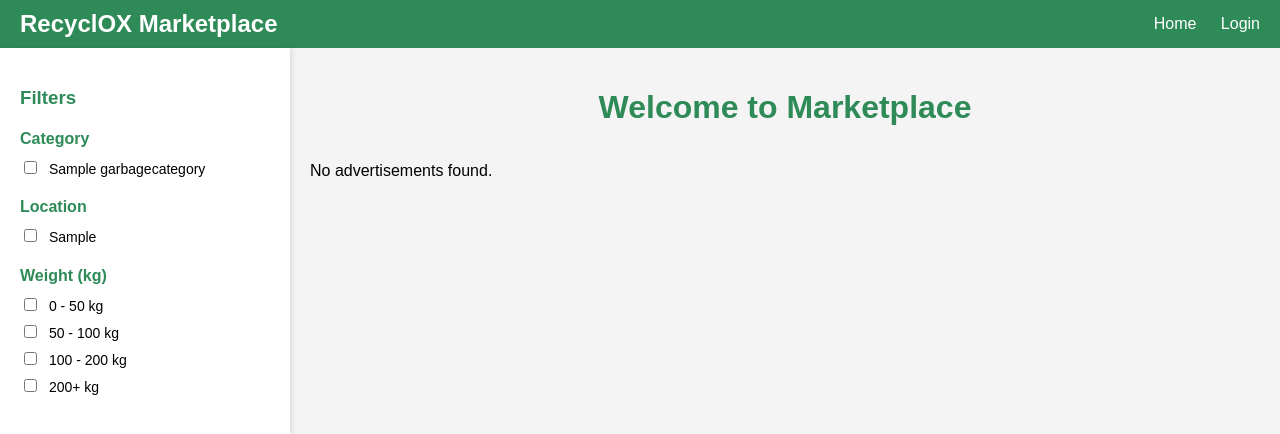
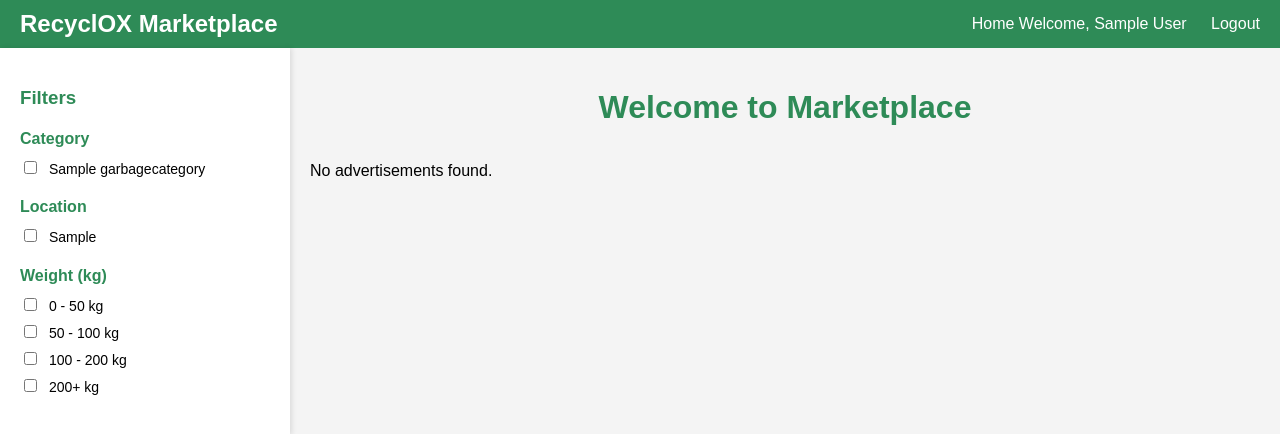
Before and after one commit to DinukaPrasad/recyclOX, a PHP site: page /market.php in a window 1280 px wide. Shown: the top 434 px of the page. Run offline with PHP 8.4, Linux system fonts and the light colour scheme; the visitor is signed in with stand-in values (Sample User, id 1); tables that the repository leaves empty or names only in its code hold one stand-in row (values such as "Sample post").

Commit message:
user login and hide login function
when user login , hide login button and show user name with welcome msg and show logout button

```diff
--- a/market.php
+++ b/market.php
@@ -1,4 +1,7 @@
 <?php
+// Start the session
+session_start();
+
 // Include the database connection file
 require_once('./config/db_connection.php');
 
@@ -64,7 +67,14 @@ $con->close();
         <div class="logo">RecyclOX Marketplace</div>
         <div class="nav-links">
             <a href="./index.php">Home</a>
-            <a href="./login_register.php">Login</a>
+            <?php if (isset($_SESSION['name'])): ?>
+                <!-- Display username and logout button if logged in -->
+                <span>Welcome, <?php echo htmlspecialchars($_SESSION['name']); ?></span>
+                <a href="./controller/logout_function.php">Logout</a>
+            <?php else: ?>
+                <!-- Display login button if not logged in -->
+                <a href="./login_register.php">Login</a>
+            <?php endif; ?>
         </div>
     </nav>
 
```
